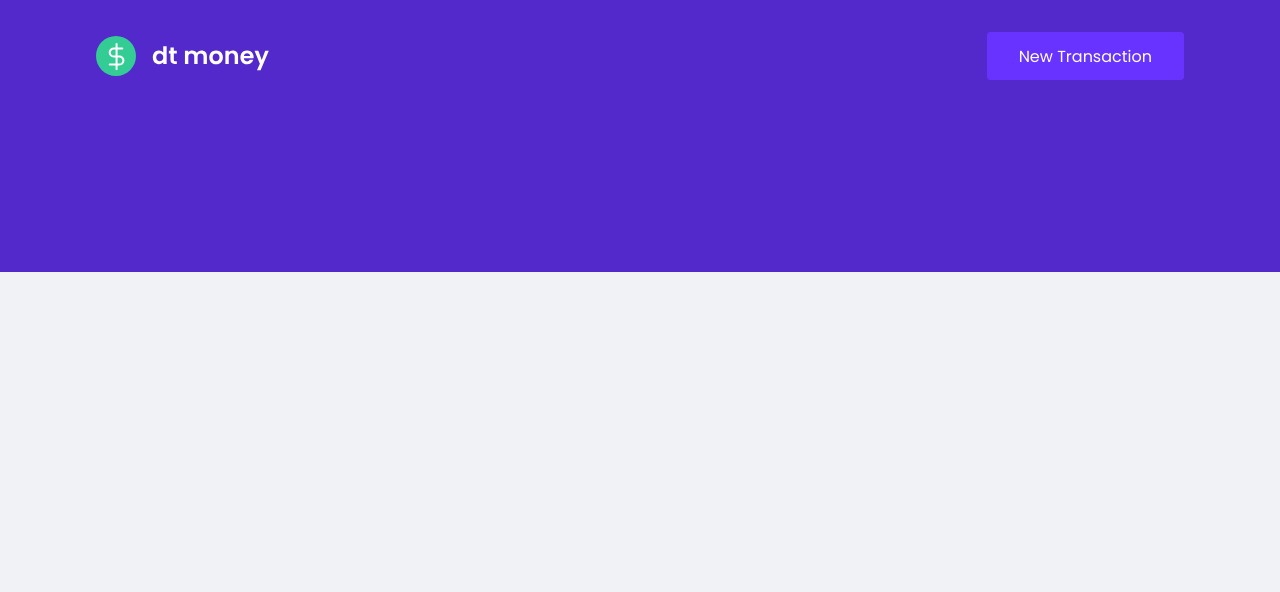
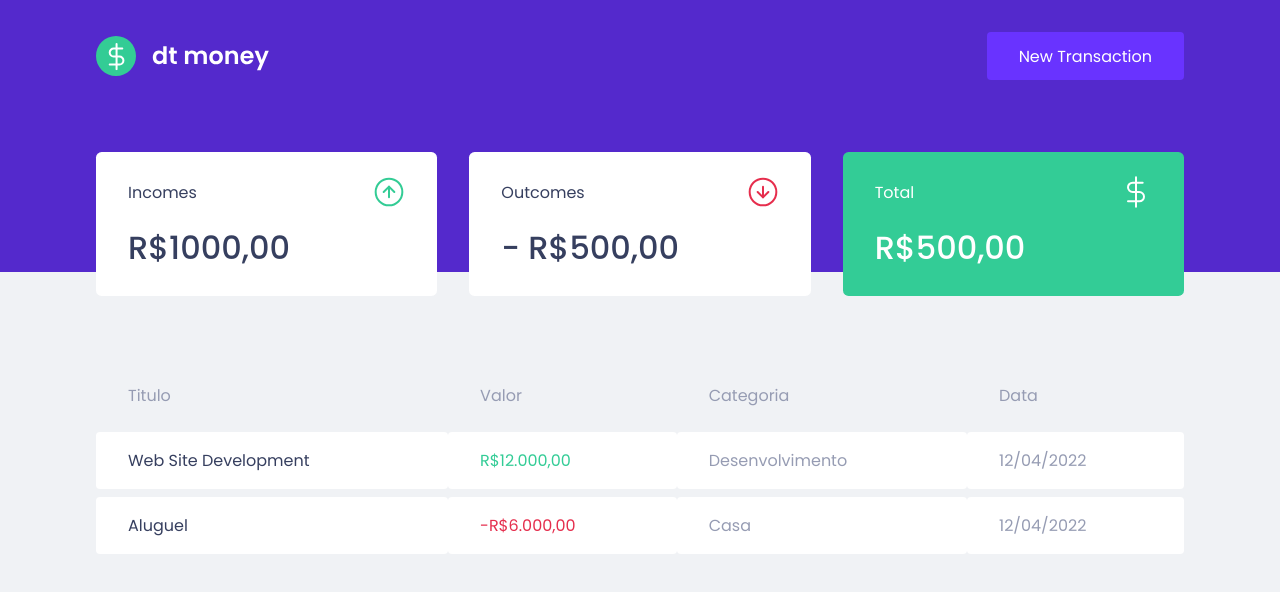
Before and after one commit to mateuscarvalhodev/dtproject, a React (Create React App) app: page / in a window 1280 px wide. Shown: the top 592 px of the page. Built offline with nearby package versions, Linux system fonts and the light colour scheme.

Commit message:
transactionsTable

```diff
--- a/public/index.html
+++ b/public/index.html
@@ -9,7 +9,7 @@
     <link rel="stylesheet" href="favicon.png" type="image/png">
     <title>Money App</title>
     <link rel="preconnect" href="https://fonts.googleapis.com">
-<link href="https://fonts.googleapis.com/css2?family=Poppins:wght@400;600&display=swap" rel="stylesheet">
+<link href="https://fonts.googleapis.com/css2?family=Poppins:wght@400;500;600&display=swap" rel="stylesheet">
   </head>
   <body>
     <noscript>You need to enable JavaScript to run this app.</noscript>
--- a/src/App.tsx
+++ b/src/App.tsx
@@ -1,5 +1,6 @@
 import { GlobalStyle } from './styles/global';
 import { Header } from './components/Header';
+import { Dashboard } from './components/Dashboard';
 
 
 
@@ -7,6 +8,7 @@ export function App() {
   return (
     <>
       <Header />
+      <Dashboard />
       <GlobalStyle />
     </>
   );
--- a/src/components/Dashboard/index.tsx
+++ b/src/components/Dashboard/index.tsx
@@ -1,10 +1,13 @@
+import { Summary } from "../Summary";
+import { TransactionTable } from "../TransactionsTable";
 import { Container } from "./styles";
 
 export function Dashboard () {
     return (
         <>
         <Container>
-
+            <Summary />
+            <TransactionTable />
         </Container>
         </>
     )
--- a/src/components/Dashboard/styles.ts
+++ b/src/components/Dashboard/styles.ts
@@ -2,4 +2,6 @@ import styled from 'styled-components';
 
 export const Container = styled.main`
     max-width: 1120px;
+    margin:0 auto;
+    padding: 2.5rem 1rem;
 `;
--- /dev/null
+++ b/src/components/Summary/index.tsx
@@ -0,0 +1,34 @@
+import incomeImg from '../../assets/icons/income.svg';
+import outcomeImg from '../../assets/icons/outcome.svg';
+import totalImg from '../../assets/icons/total.svg';
+import { Container } from './styles';
+
+export function Summary() {
+    return(
+        <>
+        <Container>
+            <div>
+                <header>
+                    <p>Incomes</p>
+                    <img src={incomeImg} alt="incomes" />
+                </header>
+                <strong>R$1000,00</strong>
+            </div>
+            <div>
+                <header>
+                    <p>Outcomes</p>
+                    <img src={outcomeImg} alt="outcomes" />
+                </header>
+                <strong>- R$500,00</strong>
+            </div>
+            <div className="hightlight-background">
+                <header>
+                    <p>Total</p>
+                    <img src={totalImg} alt="total" />
+                </header>
+                <strong>R$500,00</strong>
+            </div>
+        </Container>
+        </>
+    )
+}
--- /dev/null
+++ b/src/components/Summary/styles.ts
@@ -0,0 +1,34 @@
+import styled from 'styled-components';
+
+export const Container = styled.div`
+    display:grid;
+    grid-template-columns: repeat(3, 1fr);
+    gap: 2rem;
+    margin-top: -10rem;
+
+    div {
+        background: var(--shape);
+        padding:1.5rem 2rem;
+        border-radius:0.35rem;
+        color:var(--text-title);
+
+        header {
+            display:flex;
+            align-items: center;
+            justify-content: space-between;
+        }
+
+        strong{
+            display:block;
+            margin-top: 1rem;
+            font-size:2rem;
+            font-weight: 500;
+            line-height: 3rem;
+        }
+
+        &.hightlight-background {
+            background:var(--green);
+            color: #fff;;
+        }
+    }
+`;
--- /dev/null
+++ b/src/components/TransactionsTable/index.tsx
@@ -0,0 +1,36 @@
+import { Container } from "./styles";
+
+export function TransactionTable() {
+    return (
+        <>
+        <Container>
+            <table>
+                <thead>
+                    <tr>
+                        <th>Titulo</th>
+                        <th>Valor</th>
+                        <th>Categoria</th>
+                        <th>Data</th>
+                    </tr>
+                </thead>
+
+                <tbody>
+                    <tr>
+                        <td>Web Site Development</td>
+                        <td className="deposit">R$12.000,00</td>
+                        <td>Desenvolvimento</td>
+                        <td>12/04/2022</td>
+                    </tr>
+                    <tr>
+                        <td>Aluguel</td>
+                        <td className="withDraw">-R$6.000,00</td>
+                        <td>Casa</td>
+                        <td>12/04/2022</td>
+                    </tr>
+
+                </tbody>
+            </table>
+        </Container>
+        </>
+    )
+}
--- /dev/null
+++ b/src/components/TransactionsTable/styles.ts
@@ -0,0 +1,33 @@
+import styled from 'styled-components';
+
+export const Container = styled.div`
+    margin-top: 4rem;
+    table{
+        width: 100%;
+        border-spacing: 0 0.5rem;
+    }
+
+    th {
+        color: var(--text-body);
+        font-weight: 400;
+        padding: 1rem 2rem;
+        text-align: left;
+        line-height: 1.5rem;
+    }
+    td {
+        padding: 1rem 2rem;
+        border: 0;
+        background: var(--shape);
+        color: var(--text-body);
+        border-radius: 0.25rem;
+        &:first-child {
+            color: var(--text-title);
+        }
+        &.withDraw {
+            color: var(--red);
+        }
+        &.deposit {
+            color: var(--green);
+        }
+    }
+`;
--- a/src/styles/global.ts
+++ b/src/styles/global.ts
@@ -5,6 +5,7 @@ export const GlobalStyle = createGlobalStyle`
     --background: #f0f2f5;
     --red: #e52e4d;
     --blue: #5429cc;
+    --green: #33cc96;
     --blue-light: #6933ff;
     --text-title: #363f5f;
     --text-body: #969cb3;
```
